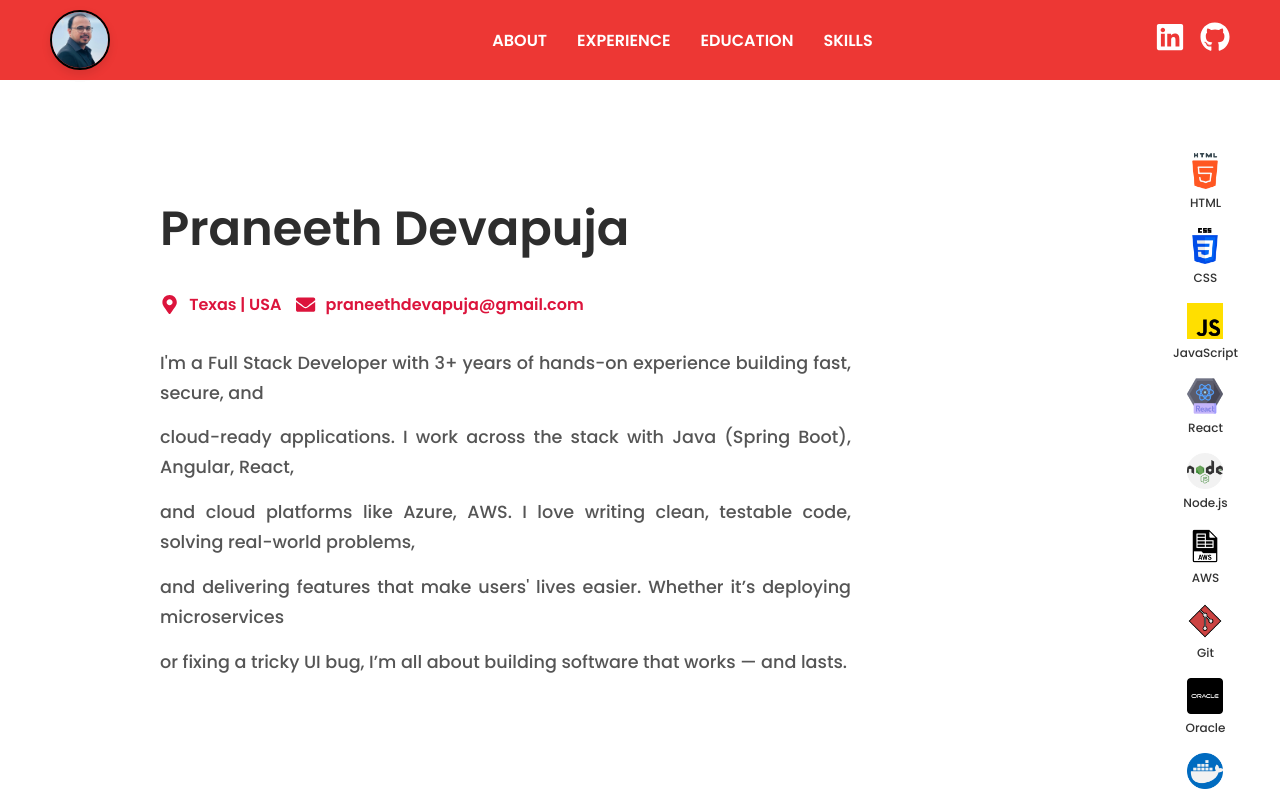
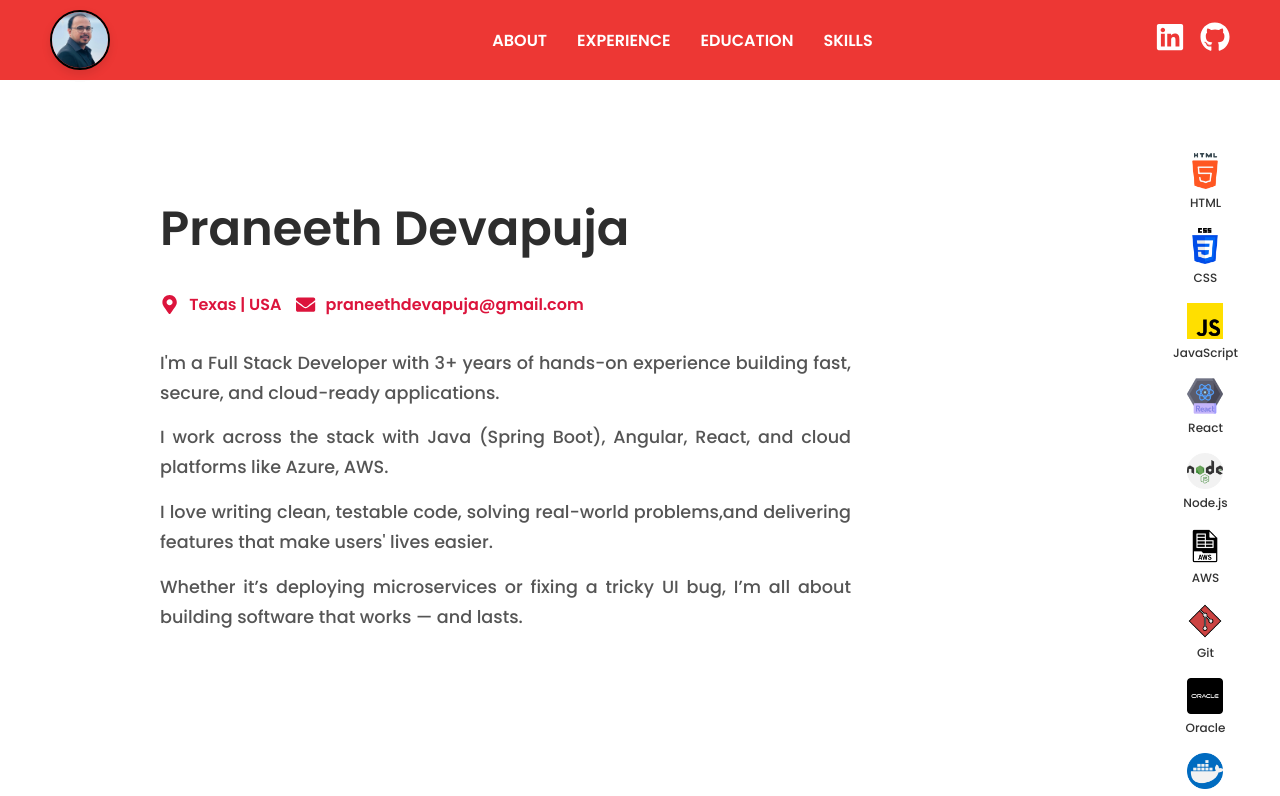
Before and after one commit to devapujap/Praneeth_devapuja, a React (Create React App) app: page / in a window 1280 px wide. Shown: the top 796 px of the page. Built offline with nearby package versions, Linux system fonts and the light colour scheme.

Commit message:
About update

```diff
--- a/src/components/About/about.js
+++ b/src/components/About/about.js
@@ -56,11 +56,10 @@ const About = () => {
           <div className="about-description">
             {[
 
-              "I'm a Full Stack Developer with 3+ years of hands-on experience building fast, secure, and ",
-              "cloud-ready applications. I work across the stack with Java (Spring Boot), Angular, React," ,
-              "and cloud platforms like Azure, AWS. I love writing clean, testable code, solving real-world problems,",
-               "and delivering features that make users' lives easier. Whether it’s deploying microservices ",
-               "or fixing a tricky UI bug, I’m all about building software that works — and lasts.",
+              "I'm a Full Stack Developer with 3+ years of hands-on experience building fast, secure, and cloud-ready applications.",
+              "I work across the stack with Java (Spring Boot), Angular, React, and cloud platforms like Azure, AWS." ,
+              "I love writing clean, testable code, solving real-world problems,and delivering features that make users' lives easier.",
+               "Whether it’s deploying microservices or fixing a tricky UI bug, I’m all about building software that works — and lasts.",
             ].map((line, index) => (
               <motion.p
                 key={index}
```
